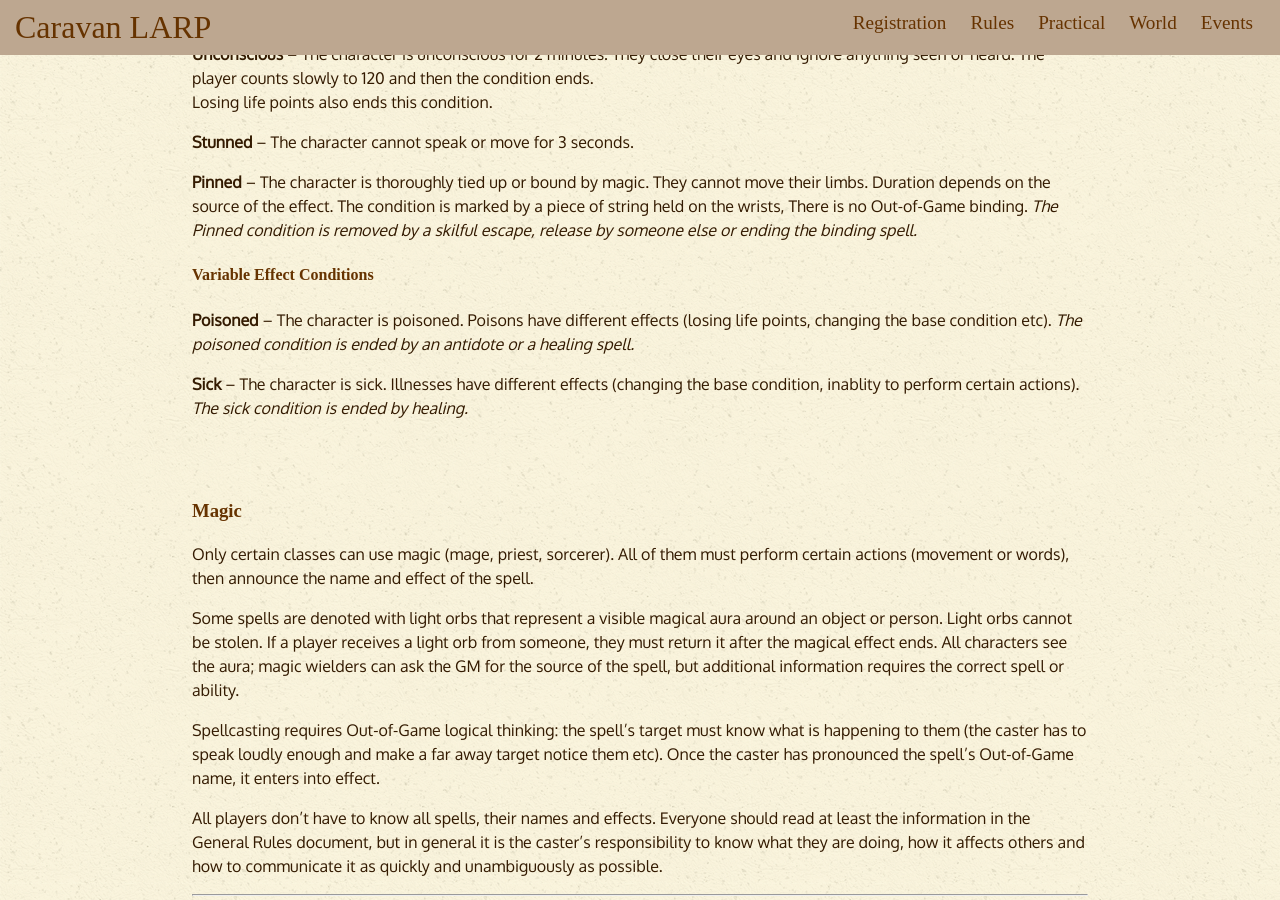
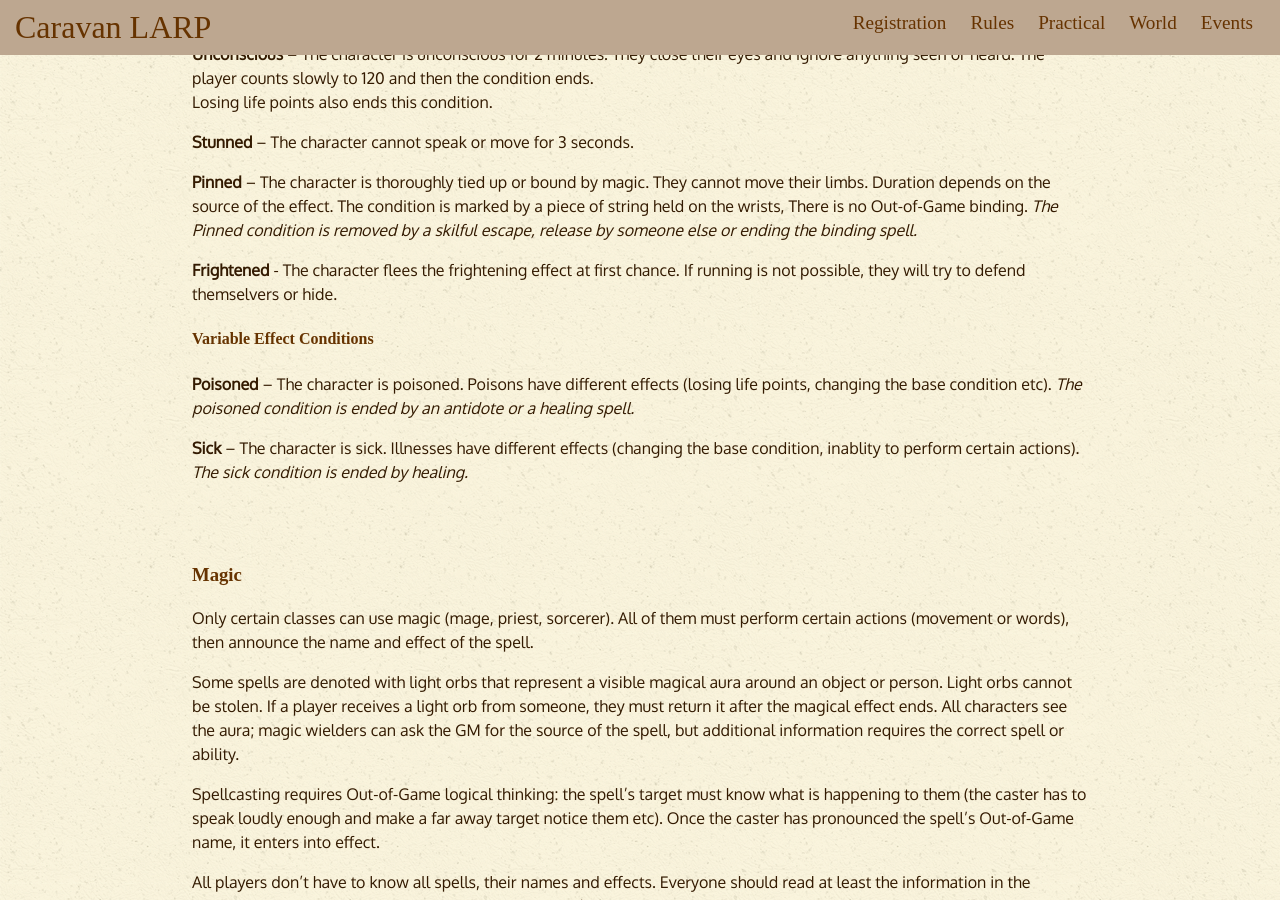
Before and after one commit to karavanlarp/karavanlarp.github.io, a Jekyll site: the page built from eng/rules/intro.md, in a window 1280 px wide and 900 px high, scrolled down 5117 px. Built offline with Jekyll 4.4.1, drawn with Linux system fonts in a browser that asks for light colours; some web fonts are replaced.

Commit message:
add missing Frightened condition to eng rules

```diff
--- a/eng/rules/intro.md
+++ b/eng/rules/intro.md
@@ -146,6 +146,8 @@ Losing life points also ends this condition.
 
 **Pinned** – The character is thoroughly tied up or bound by magic. They cannot move their limbs. Duration depends on the source of the effect. The condition is marked by a piece of string held on the wrists, There is no Out-of-Game binding. _The Pinned condition is removed by a skilful escape, release by someone else or ending the binding spell._
 
+**Frightened** - The character flees the frightening effect at first chance. If running is not possible, they will try to defend themselvers or hide.
+
 #### Variable Effect Conditions
 
 **Poisoned** – The character is poisoned. Poisons have different effects (losing life points, changing the base condition etc). _The poisoned condition is ended by an antidote or a healing spell._
```
